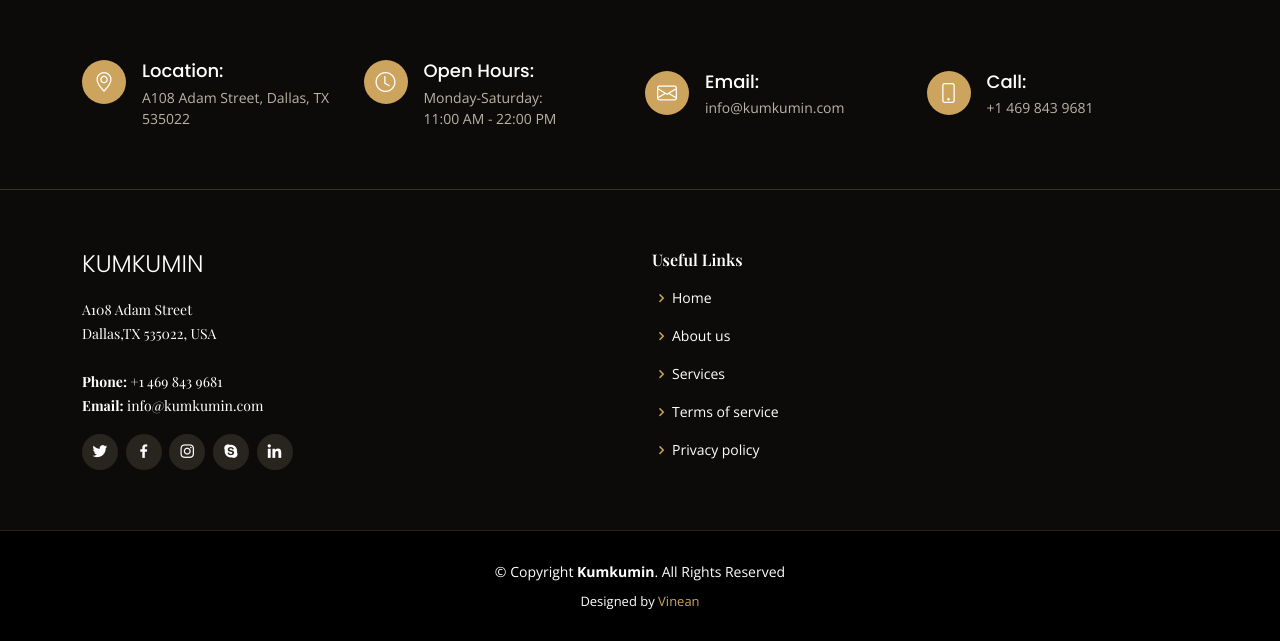
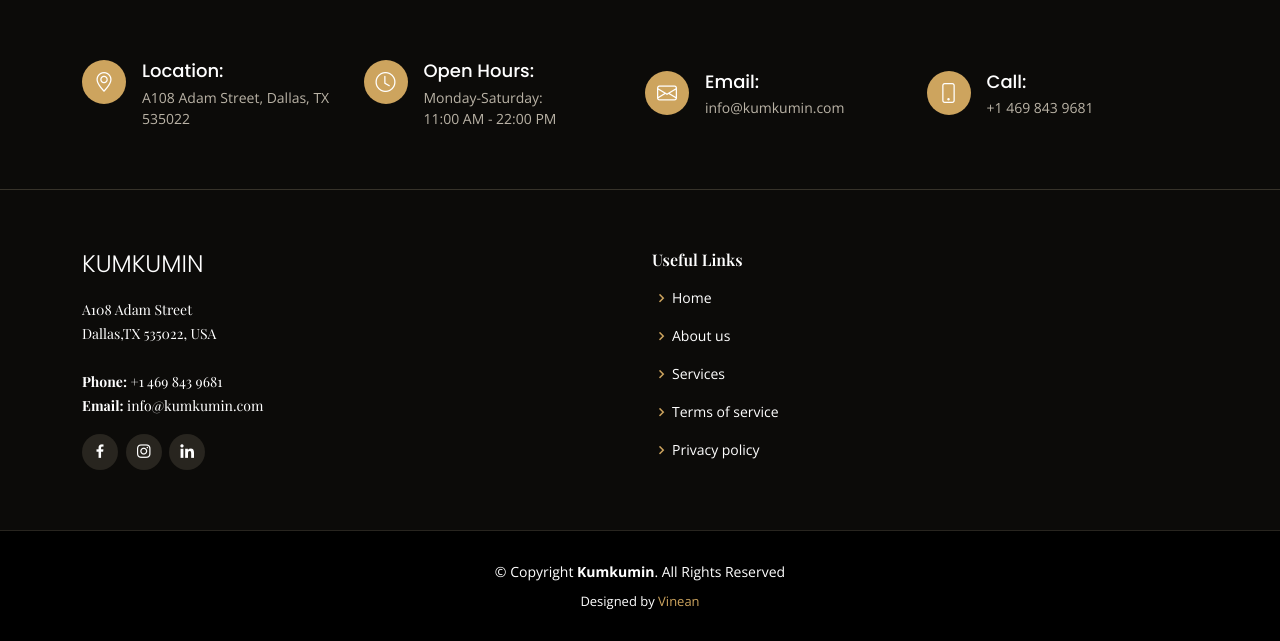
Before and after one commit to hakanolgun/kumkumin, a plain HTML site: page index.html in a window 1280 px wide. Shown: the part 4404-5045 px from the top of the page. Drawn offline with nearby package versions, Linux system fonts and the light colour scheme; grey boxes are pictures that could not be loaded; a web font is replaced by a local one.

Commit message:
Change social media links

```diff
--- a/index.html
+++ b/index.html
@@ -704,17 +704,13 @@
                   <strong>Email:</strong> info@kumkumin.com<br />
                 </p>
                 <div class="social-links mt-3">
-                  <a href="#" class="twitter"><i class="bx bxl-twitter"></i></a>
-                  <a href="#" class="facebook"
+                  <a href="https://www.facebook.com/people/Kumkumin/100062925746456/" class="facebook"
                   ><i class="bx bxl-facebook"></i
                     ></a>
-                  <a href="#" class="instagram"
+                  <a href="https://www.instagram.com/kumkumin/?hl=en" class="instagram"
                   ><i class="bx bxl-instagram"></i
                     ></a>
-                  <a href="#" class="google-plus"
-                  ><i class="bx bxl-skype"></i
-                    ></a>
-                  <a href="#" class="linkedin"
+                  <a href="https://www.linkedin.com/in/ayfer-aky%C3%BCz-60914b212/" class="linkedin"
                   ><i class="bx bxl-linkedin"></i
                     ></a>
                 </div>
```
